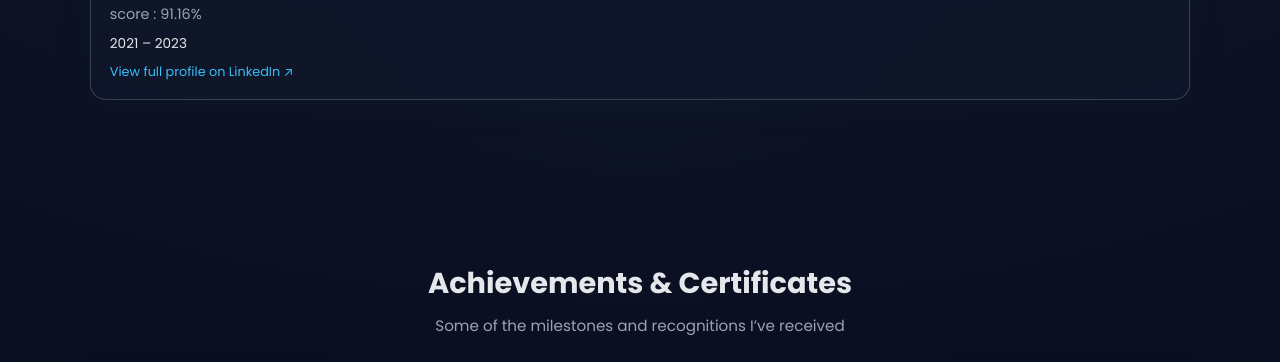
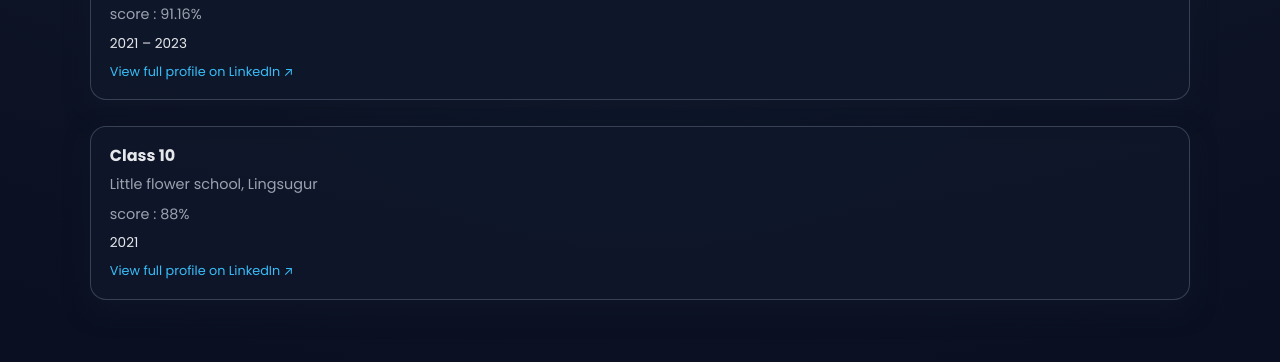
Before and after one commit to Mufliya22/protfolio1, a plain HTML site: page index.html in a window 1280 px wide. Shown: the part 1685-2047 px from the top of the page. Drawn offline with Linux system fonts and the light colour scheme.

Commit message:
Add files via upload

```diff
--- a/index.html
+++ b/index.html
@@ -736,6 +736,20 @@
             </a>
 
         </div>
+        <br>
+        <div class="edu-grid">
+            <a href="https://www.linkedin.com/in/mufliya-kaunen-622150322?utm_source=share&utm_campaign=share_via&utm_content=profile&utm_medium=android_app"
+               class="edu-card"
+               target="_blank"
+               rel="noopener noreferrer">
+                <h3>Class 10</h3>
+                <p>Little flower school, Lingsugur</p>
+                <p> score : 88%</p>
+                <span class="edu-year">2021</span>
+                <span class="edu-note">View full profile on LinkedIn ↗</span>
+            </a>
+
+        </div>
     </section>
 
     <!-- Achievements & Certificates Section -->
@@ -830,7 +844,7 @@
 
              <article class="achievement-card">
                 <!-- 🔁 Replace with your certificate image path -->
-                <img src="WhatsApp Image 2025-04-01 at 6.01.53 PM.jpeg" alt="Java basics course">
+                <img src="WhatsApp Image 2025-12-07 at 9.32.24 PM.jpeg" alt="Java basics course">
                 <div class="achievement-body">
                     <h3>Java Basics Course</h3>
                     <p>completed Java basics course to learn the fundamentals of programming and object-oriented concepts.</p>
```
